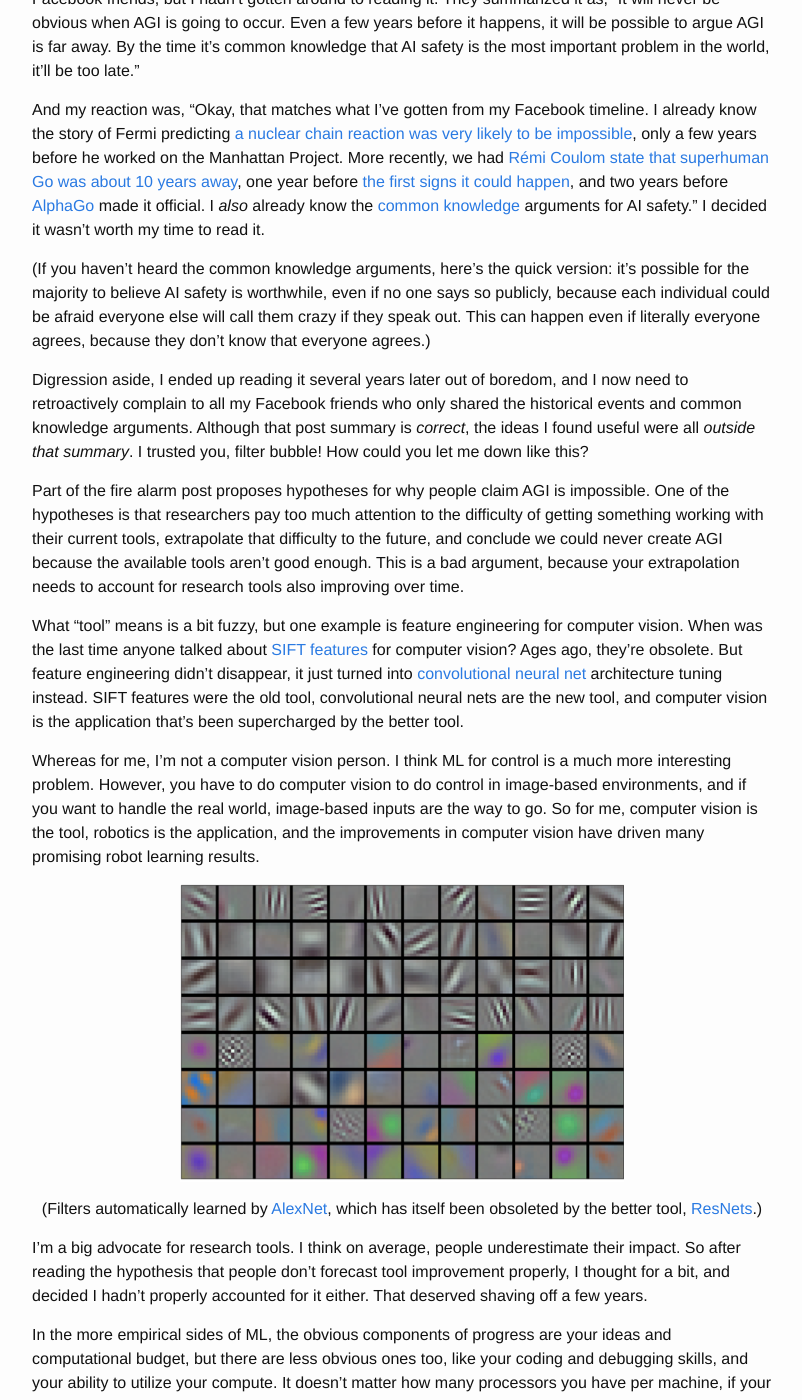
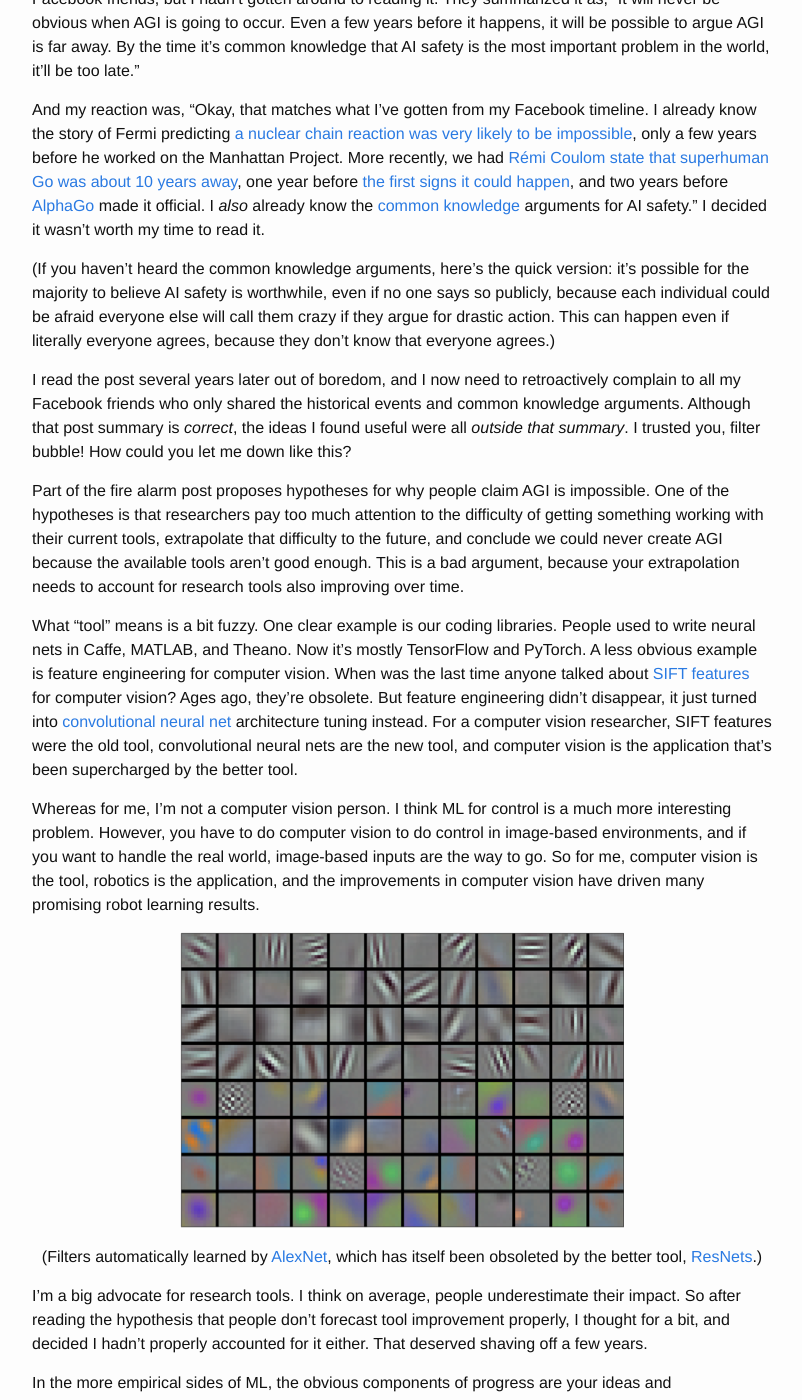
Before and after one commit to alexirpan/alexirpan.github.io, a Jekyll site: the page built from _posts/2020-08-18-ai-timelines.markdown, in a window 1280 px wide and 1400 px high, scrolled down 1247 px. Shown: the whole window, without its empty margins (238-1040 px from the left). Built offline with Jekyll 4.4.1, drawn with Linux system fonts in a browser that asks for light colours; nearby versions of some CDN libraries; comment, search, counter and statistics services are not loaded; some of the changed text lies outside the part shown.

Commit message:
Final revision, done with both posts

```diff
--- a/_posts/2020-08-18-ai-timelines.markdown
+++ b/_posts/2020-08-18-ai-timelines.markdown
@@ -84,10 +84,10 @@ I decided it wasn't worth my time to read it.
 (If you haven't heard the common knowledge arguments, here's the quick
 version: it's possible for the majority to believe AI safety is
 worthwhile, even if no one says so publicly, because each individual could be
-afraid everyone else will call them crazy if they speak out. This can happen
+afraid everyone else will call them crazy if they argue for drastic action. This can happen
 even if literally everyone agrees, because they don't know that everyone agrees.)
 
-Digression aside, I ended up reading it several years later out of boredom, and
+I read the post several years later out of boredom, and
 I now need to retroactively complain to all my Facebook friends who only
 shared the historical events and common knowledge arguments. Although
 that post summary is *correct*, the ideas I found useful were all
@@ -102,12 +102,14 @@ AGI because the available tools aren't good enough.
 This is a bad argument, because your extrapolation needs to account for
 research tools also improving over time.
 
-What "tool" means is a bit fuzzy,
-but one example is feature engineering for computer vision. When was the
+What "tool" means is a bit fuzzy. One clear example is our coding libraries.
+People used to write neural nets in Caffe, MATLAB, and Theano. Now it's mostly
+TensorFlow and PyTorch. A less obvious example is
+feature engineering for computer vision. When was the
 last time anyone talked about [SIFT features](https://en.wikipedia.org/wiki/Scale-invariant_feature_transform) for computer vision? Ages ago,
 they're obsolete. But feature engineering didn't disappear, it just turned into
 [convolutional neural net](https://en.wikipedia.org/wiki/Convolutional_neural_network) architecture tuning instead.
-SIFT features were the old tool,
+For a computer vision researcher, SIFT features were the old tool,
 convolutional neural nets are the new tool, and computer vision is the application
 that's been supercharged by the better tool.
 
@@ -495,7 +498,7 @@ If you've got proof that a large Transformer can handle audio, image, and
 text in isolation, why not try doing so on all three simultaneously?
 Presumably this multi-modal learning will be easier if all the modalities
 go through a similar neural net architecture, and their research implies
-Transformers at least do a good-enough job.
+Transformers are good-enough job to be that architecture.
 
 It helps that OpenAI can leverage any intuition they already have
 about very large Transformers. Once you add in other data streams, there should
```
Also changed, not shown: other parts of _posts/2020-08-18-ai-timelines.markdown (+10 -9 lines), _posts/2020-08-18-five-years.markdown (+30 -23 lines).
